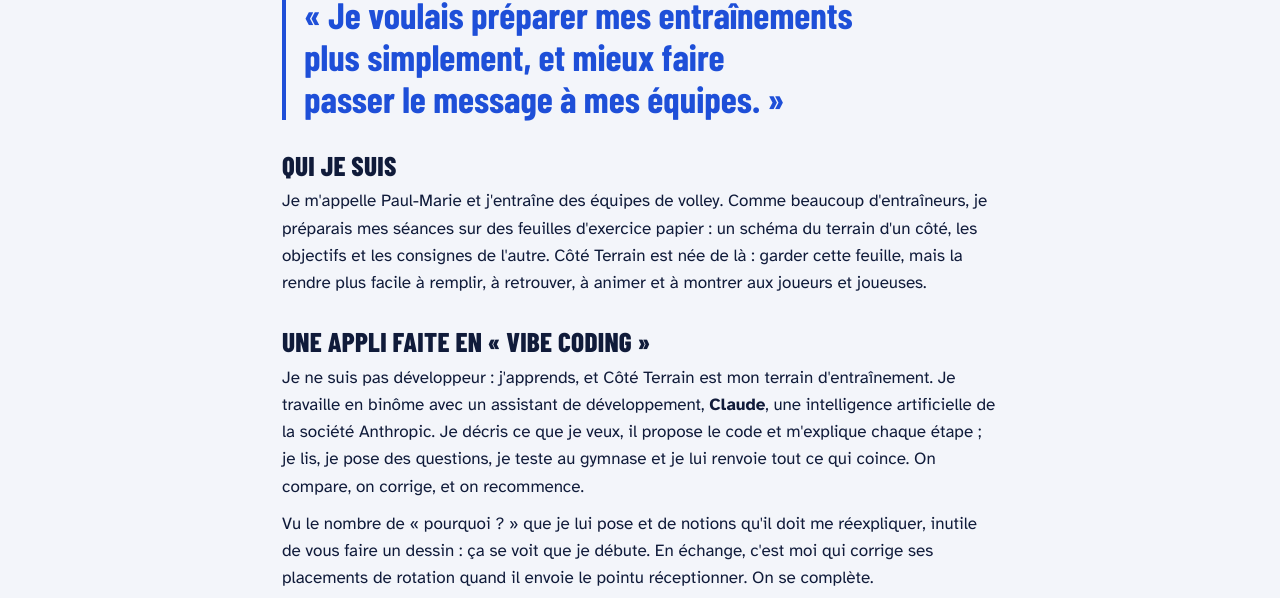
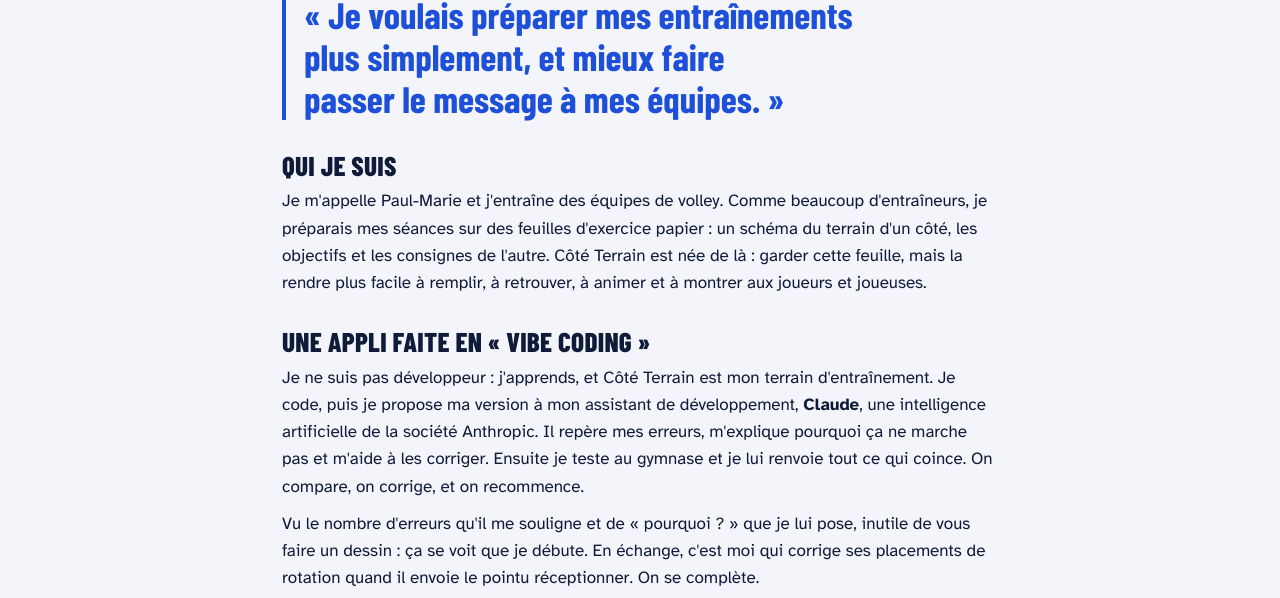
Before and after one commit to Airkocotier/cote-terrain, a plain HTML site: page apropos.html in a window 1280 px wide. Shown: the part 197-795 px from the top of the page. Drawn offline with Linux system fonts and the light colour scheme.

Commit message:
Update stylesheet version and refine content
Updated stylesheet version and improved text clarity.

```diff
--- a/apropos.html
+++ b/apropos.html
@@ -6,7 +6,7 @@
   <title>À propos · Côté Terrain</title>
   <meta name="description" content="Qui est derrière Côté Terrain : un entraîneur de volley qui apprend le développement d'applications en vibe coding, sans rien chercher à vendre.">
   <link rel="icon" href="img/favicon.png">
-  <link rel="stylesheet" href="style.css?v=20261119">
+  <link rel="stylesheet" href="style.css?v=20261119b">
 </head>
 <body>
 
@@ -32,8 +32,8 @@
     <p>Je m'appelle Paul-Marie et j'entraîne des équipes de volley. Comme beaucoup d'entraîneurs, je préparais mes séances sur des feuilles d'exercice papier : un schéma du terrain d'un côté, les objectifs et les consignes de l'autre. Côté Terrain est née de là : garder cette feuille, mais la rendre plus facile à remplir, à retrouver, à animer et à montrer aux joueurs et joueuses.</p>
 
     <h2>Une appli faite en « vibe coding »</h2>
-    <p>Je ne suis pas développeur : j'apprends, et Côté Terrain est mon terrain d'entraînement. Je travaille en binôme avec un assistant de développement, <b>Claude</b>, une intelligence artificielle de la société Anthropic. Je décris ce que je veux, il propose le code et m'explique chaque étape ; je lis, je pose des questions, je teste au gymnase et je lui renvoie tout ce qui coince. On compare, on corrige, et on recommence.</p>
-    <p>Vu le nombre de « pourquoi ? » que je lui pose et de notions qu'il doit me réexpliquer, inutile de vous faire un dessin : ça se voit que je débute. En échange, c'est moi qui corrige ses placements de rotation quand il envoie le pointu réceptionner. On se complète.</p>
+    <p>Je ne suis pas développeur : j'apprends, et Côté Terrain est mon terrain d'entraînement. Je code, puis je propose ma version à mon assistant de développement, <b>Claude</b>, une intelligence artificielle de la société Anthropic. Il repère mes erreurs, m'explique pourquoi ça ne marche pas et m'aide à les corriger. Ensuite je teste au gymnase et je lui renvoie tout ce qui coince. On compare, on corrige, et on recommence.</p>
+    <p>Vu le nombre d'erreurs qu'il me souligne et de «&nbsp;pourquoi&nbsp;?&nbsp;» que je lui pose, inutile de vous faire un dessin : ça se voit que je débute. En échange, c'est moi qui corrige ses placements de rotation quand il envoie le pointu réceptionner. On se complète.</p>
     <p>Chaque version m'apprend quelque chose : comment fonctionne une page web, un programme Windows, une appli Android, un programme d'installation, un site comme celui-ci. Développer cette appli, c'est ma façon d'apprendre le code et le développement d'applications.</p>
     <p>Pour le volley lui-même, les exercices et les placements viennent de sources réelles (règles officielles, documents de formation, entraîneurs reconnus) et de l'expérience du terrain. Les étapes sont racontées dans l'<a href="historique.html">historique</a>.</p>
 
```
